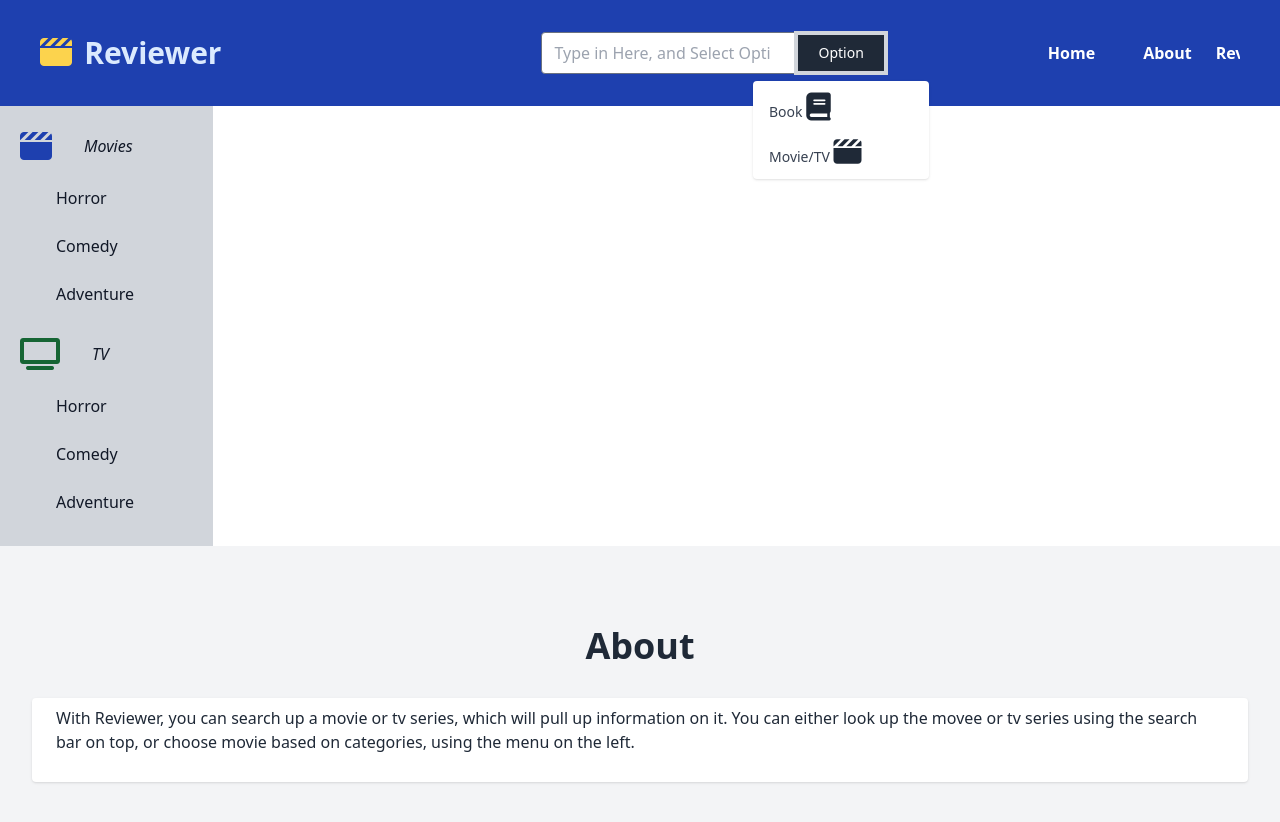
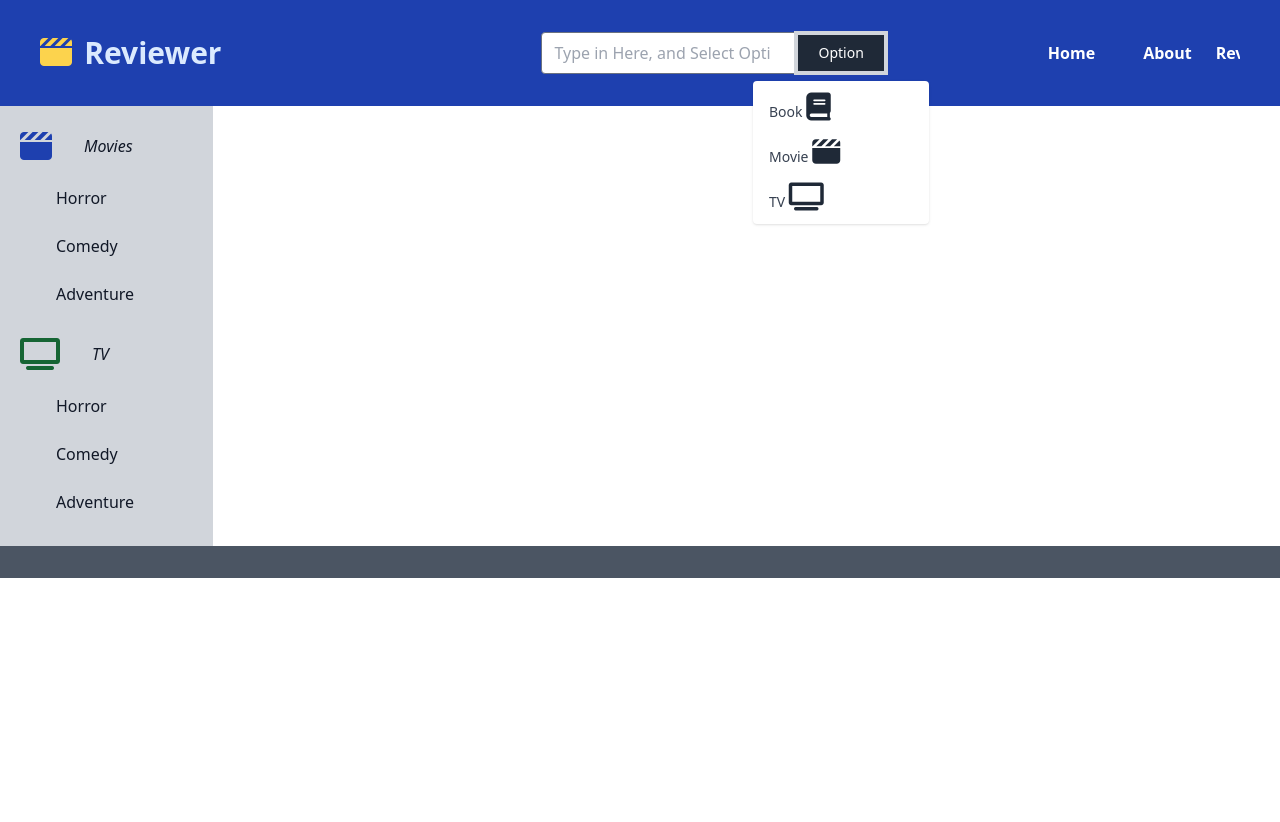
Before and after one commit to sauln179/Reviewer, a plain HTML site: page index.html in a window 1280 px wide. Both pictures are taken after a click on the button "Option". After the commit the page ends 800 px from the top, so only its background shows below. Drawn offline with nearby package versions, Linux system fonts and the light colour scheme.

Commit message:
Update index.html

```diff
--- a/index.html
+++ b/index.html
@@ -25,8 +25,13 @@
               </button>
             </li>
             <li>
-              <button id ="m-button" class="block py-2 px-4 text-sm text-gray-700 hover:bg-gray-100 dark:hover:bg-gray-600 dark:text-gray-200 dark:hover:text-white">Movie/TV
+              <button id ="m-button" class="block py-2 px-4 text-sm text-gray-700 hover:bg-gray-100 dark:hover:bg-gray-600 dark:text-gray-200 dark:hover:text-white">Movie
                 <i class ="fa-solid fa-clapperboard text-gray-800 fa-2x"></i>
+              </button>
+            </li>
+            <li>
+              <button id ="t-button" class="block py-2 px-4 text-sm text-gray-700 hover:bg-gray-100 dark:hover:bg-gray-600 dark:text-gray-200 dark:hover:text-white">TV
+                <i class ="fa-solid fa-tv text-gray-800 fa-2x"></i>
               </button>
             </li>
           </ul>
@@ -51,6 +56,7 @@
     <aside class="w-64" aria-label ="SideBar">
       <div class ="overflow-y-auto py-4 px-3 bg-gray-300 dark:bg-gray-700">
         <ul class = "space-y-2">
+
           <li class="movies">
             <button onclick="dropMovies()" type="button" class = "flex items-center p-2 w-full text-base font-normal text-gray-900 rounded transition duration-100"aria-controls="dropdown-1">
               <i class ="fa-solid fa-clapperboard text-blue-800 fa-2x"></i>
@@ -68,6 +74,7 @@
               </li>
         </ul>
           </li>
+
           <li class="TV">
             <button onclick="dropTV()" type="button" class = "flex items-center p-2 w-full text-base font-normal text-gray-900 rounded transition duration-100"aria-controls="dropdown-2">
               <i class ="fa-solid fa-tv text-green-800 fa-2x"></i>
@@ -86,26 +93,17 @@
         </ul>
           </li>
         </ul>
+
       </div>
     </aside>
 
-    <section id="output" class="w-screen flex-col">    </section>
+    <section id="output" class="w-screen flex-col">
+
     </section>
+    </section>
+    <footer class="items-center bg-gray-600 p-4">
+    </footer>
 
-    <section class="bg-gray-100">
-      <div class="container mx-auto px-6 py-20">
-        <h2 class="text-4xl font-bold text-center text-gray-800 mb-8">
-          About
-        </h2>
-        <div class="flex flex-wrap">
-          <div class="w-full px-2 mb-8">
-            <div class="bg-white rounded shadow py-2">
-              <p class="text-gray-800 text-base px-6 mb-5">
-                With Reviewer, you can search up a movie or tv series, which will pull up information on it.
-              You can either look up the movee or tv series using the search bar on top, or choose movie based on categories, using the menu on the left. </p>
-            </div>
-          </div>
-    </section>
 
     <script src="script.js"></script>
     <script src="openlibrary.js"></script>
```
